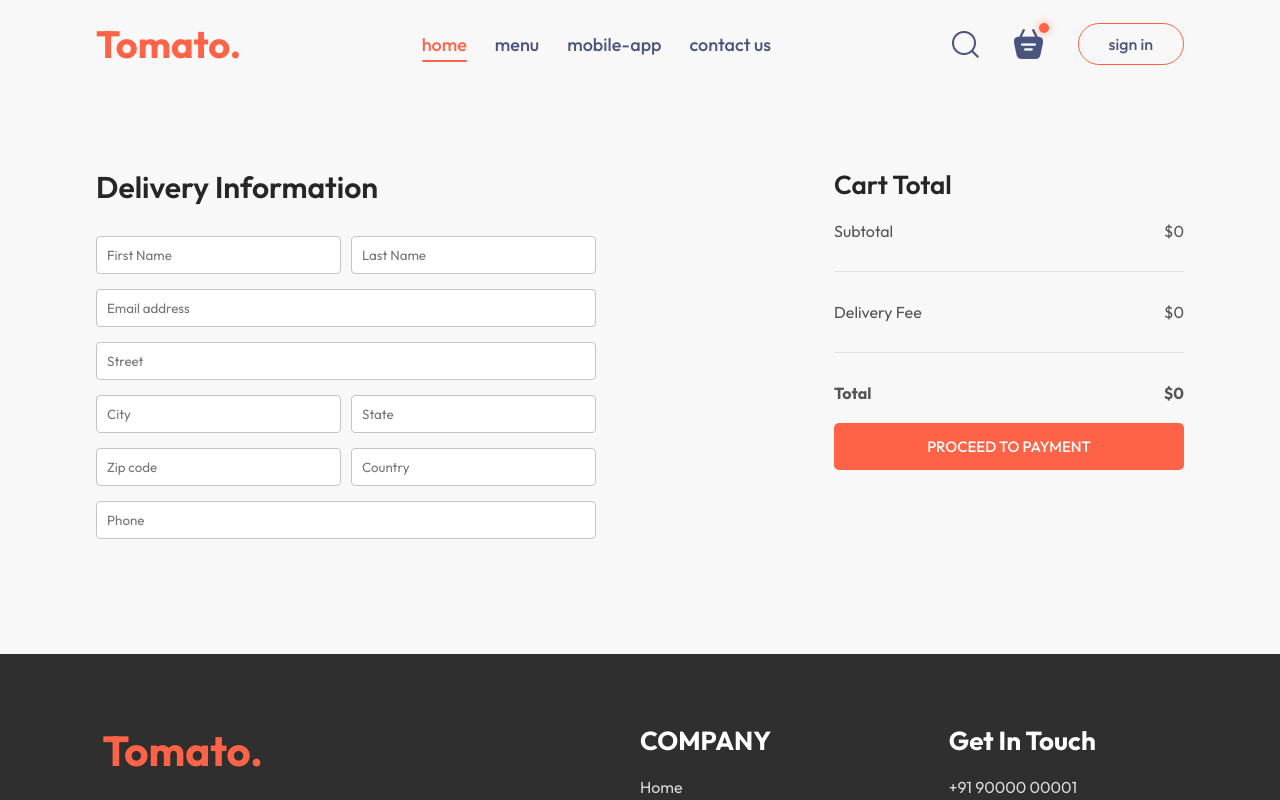
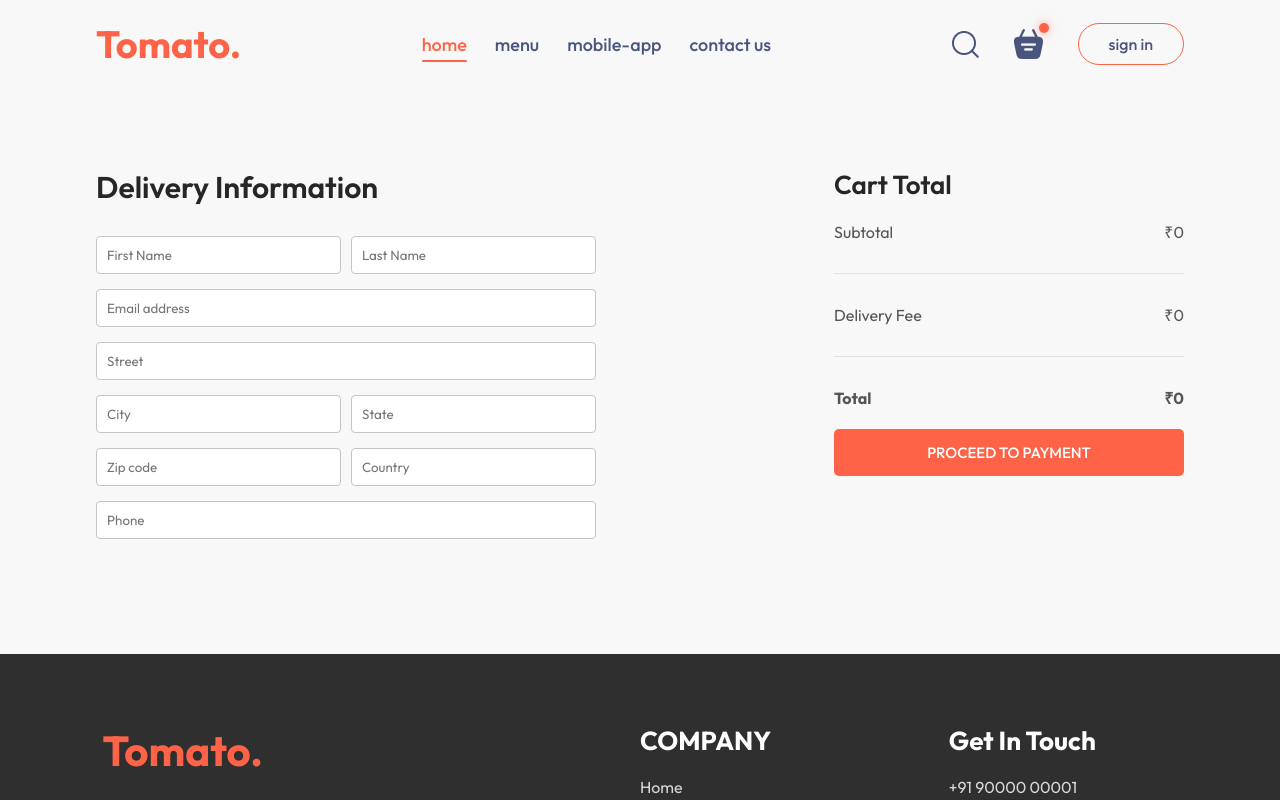
Before and after one commit to Ranjith2726/FOOD-DEL-WEBSITES, a React (Vite) app in the folder frontend/: page /order in a window 1280 px wide. Shown: the top 800 px of the page. Built offline with nearby package versions, Linux system fonts and the light colour scheme.

Commit message:
Fixed Razorpay payment URL and key handling

```diff
--- a/frontend/src/pages/PlaceOrder/PlaceOrder.jsx
+++ b/frontend/src/pages/PlaceOrder/PlaceOrder.jsx
@@ -1,173 +1,129 @@
 import axios from "axios";
-import React, { useContext } from 'react'
-import './PlaceOrder.css'
-import { StoreContext } from '../../context/StoreContext'
+import React, { useContext } from "react";
+import "./PlaceOrder.css";
+import { StoreContext } from "../../context/StoreContext";
 
 const PlaceOrder = () => {
+  const { getTotalCartAmount } = useContext(StoreContext);
 
-  const { getTotalCartAmount } = useContext(StoreContext)
+  const apiUrl =
+    window.location.hostname === "localhost"
+      ? "http://localhost:4000"
+      : window.location.origin;
 
   const handlePayment = async (event) => {
-
-    event.preventDefault()
+    event.preventDefault();
 
     try {
+      const totalAmount = getTotalCartAmount() === 0 ? 0 : getTotalCartAmount() + 2;
 
-      const response = await axios.post(
-        "http://localhost:4000/api/order/place",
-        {
-          amount: getTotalCartAmount() + 2
-        }
-      )
+      if (totalAmount === 0) {
+        alert("Cart is empty");
+        return;
+      }
 
-      console.log("Backend Response:", response.data)
+      const response = await axios.post(`${apiUrl}/api/order/place`, {
+        amount: totalAmount,
+      });
 
       if (response.data.success) {
-
-        const order = response.data.order
+        const order = response.data.order;
 
         const options = {
-
-          key: "rzp_test_SoPUkndJJYBF9y",
-
+          key: response.data.key_id,
           amount: order.amount,
-
-          currency: "INR",
-
+          currency: order.currency,
           name: "Food Delivery",
-
           description: "Food Order Payment",
-
           order_id: order.id,
 
-          handler: async function (response) {
+          handler: function (response) {
+            alert("Payment Successful ✅");
+            console.log("Payment Response:", response);
+          },
 
-            alert("Payment Successful ✅")
-
-            console.log("Payment Response:", response)
-
+          prefill: {
+            name: "Food Delivery User",
+            email: "customer@example.com",
+            contact: "9999999999",
           },
 
           theme: {
-            color: "#ff512f"
-          }
+            color: "#ff512f",
+          },
+        };
 
-        }
+        const razorpay = new window.Razorpay(options);
 
-        console.log("Razorpay Options:", options)
+        razorpay.on("payment.failed", function (response) {
+          console.log("Payment Failed:", response.error);
+          alert(response.error.description || "Payment Failed");
+        });
 
-        const razorpay = new window.Razorpay(options)
-
-        razorpay.open()
-
+        razorpay.open();
       } else {
-
-        alert("Backend Failed")
-
+        alert(response.data.message || "Backend Failed");
       }
-
     } catch (error) {
-
-      console.log("FULL ERROR:", error)
-
-      console.log("ERROR RESPONSE:", error.response)
-
-      console.log("ERROR DATA:", error.response?.data)
-
-      alert("Payment Failed")
-
+      console.log("Payment Error:", error);
+      alert("Payment Failed");
     }
-
-  }
+  };
 
   return (
-
-    <form className='place-order' onSubmit={handlePayment}>
-
+    <form className="place-order" onSubmit={handlePayment}>
       <div className="place-order-left">
-
         <p className="title">Delivery Information</p>
 
         <div className="multi-fields">
-
           <input type="text" placeholder="First Name" required />
-
           <input type="text" placeholder="Last Name" required />
-
         </div>
 
         <input type="email" placeholder="Email address" required />
-
         <input type="text" placeholder="Street" required />
 
         <div className="multi-fields">
-
           <input type="text" placeholder="City" required />
-
           <input type="text" placeholder="State" required />
-
         </div>
 
         <div className="multi-fields">
-
           <input type="text" placeholder="Zip code" required />
-
           <input type="text" placeholder="Country" required />
-
         </div>
 
         <input type="text" placeholder="Phone" required />
-
       </div>
 
       <div className="place-order-right">
-
         <div className="cart-total">
-
           <h2>Cart Total</h2>
 
           <div className="cart-total-details">
-
             <p>Subtotal</p>
-
-            <p>${getTotalCartAmount()}</p>
-
+            <p>₹{getTotalCartAmount()}</p>
           </div>
 
           <hr />
 
           <div className="cart-total-details">
-
             <p>Delivery Fee</p>
-
-            <p>${getTotalCartAmount() === 0 ? 0 : 2}</p>
-
+            <p>₹{getTotalCartAmount() === 0 ? 0 : 2}</p>
           </div>
 
           <hr />
 
           <div className="cart-total-details">
-
             <b>Total</b>
-
-            <b>
-              ${getTotalCartAmount() === 0
-                ? 0
-                : getTotalCartAmount() + 2}
-            </b>
-
+            <b>₹{getTotalCartAmount() === 0 ? 0 : getTotalCartAmount() + 2}</b>
           </div>
 
-          <button type="submit">
-            PROCEED TO PAYMENT
-          </button>
+          <button type="submit">PROCEED TO PAYMENT</button>
+        </div>
+      </div>
+    </form>
+  );
+};
 
-        </div>
-
-      </div>
-
-    </form>
-  )
-}
-
-export default PlaceOrder
+export default PlaceOrder;
```
Also changed, not shown: 1 other file (tests, documents, lock files or other folders).
